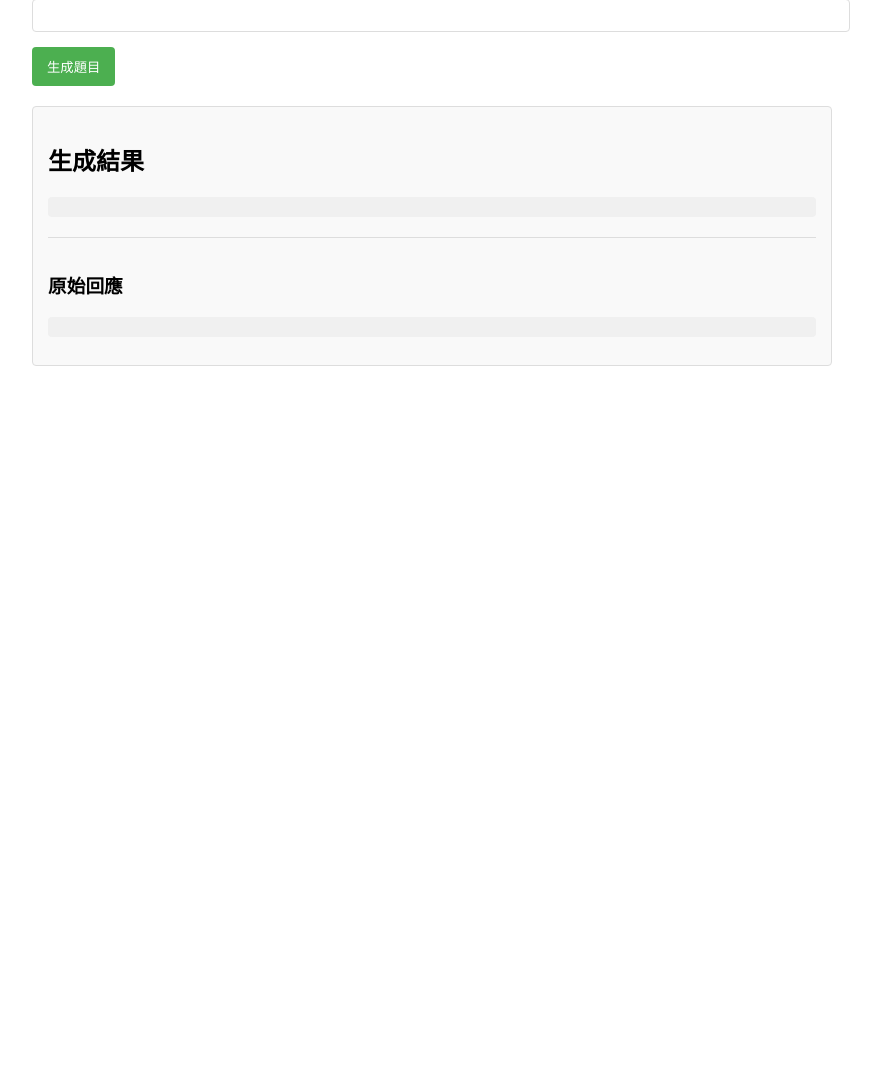
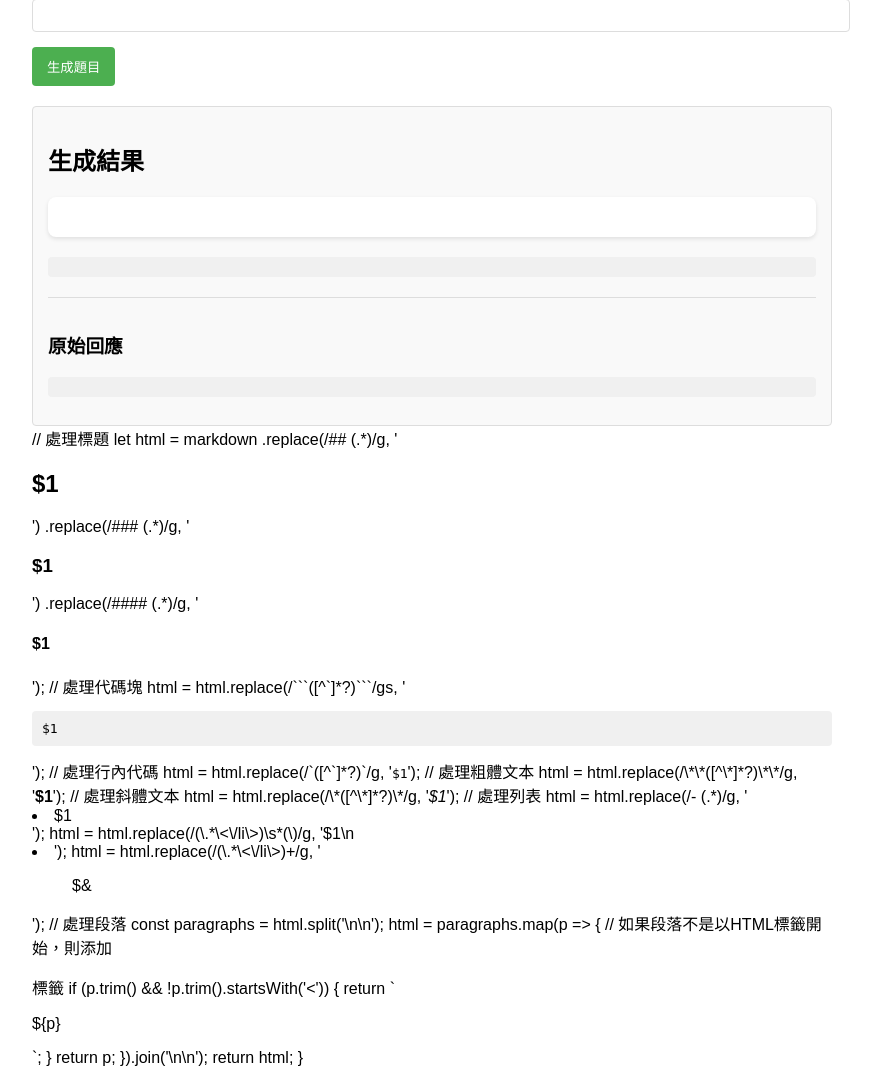
Before and after one commit to achab6421/openaiweb, a PHP site: page /test/test-problem-generator.html in a window 1280 px wide. Shown: the part 293-1380 px from the top of the page, without its empty margins (208-1089 px from the left). Before the commit the page ends 659 px from the top, so only its background shows below. Run offline with PHP 8.4, Linux system fonts and the light colour scheme.

Commit message:
調整版面

````diff
--- /dev/null
+++ b/css/problem-display.css
@@ -0,0 +1,71 @@
+/* 題目顯示樣式 */
+
+.problem-container {
+    font-family: 'Noto Sans TC', sans-serif;
+    line-height: 1.6;
+    color: #333;
+    background-color: #fff;
+    padding: 20px;
+    border-radius: 8px;
+    box-shadow: 0 2px 4px rgba(0, 0, 0, 0.1);
+    margin-bottom: 20px;
+}
+
+.challenge-title {
+    color: #2c3e50;
+    font-size: 22px;
+    font-weight: bold;
+    margin-bottom: 15px;
+    padding-bottom: 10px;
+    border-bottom: 2px solid #eee;
+}
+
+.challenge-content {
+    padding: 5px 0;
+}
+
+.challenge-content p {
+    margin: 12px 0;
+}
+
+.challenge-list {
+    margin: 12px 0;
+    padding-left: 25px;
+}
+
+.challenge-list li {
+    margin-bottom: 8px;
+}
+
+.code-block {
+    background-color: #f8f9fa;
+    border: 1px solid #eaecef;
+    border-radius: 6px;
+    padding: 15px;
+    margin: 15px 0;
+    overflow-x: auto;
+    font-family: 'Courier New', Courier, monospace;
+    line-height: 1.5;
+}
+
+.code-block code {
+    white-space: pre-wrap;
+    word-break: break-all;
+}
+
+/* 響應式設計 */
+@media (max-width: 768px) {
+    .problem-container {
+        padding: 15px;
+    }
+
+    .challenge-title {
+        font-size: 18px;
+    }
+}
+    }
+
+    .problem-section {
+        font-size: 16px;
+    }
+}
--- /dev/null
+++ b/js/problem-formatter.js
@@ -0,0 +1,111 @@
+/**
+ * 題目格式化工具
+ * 專注於格式化挑戰題目部分
+ */
+class ProblemFormatter {
+    /**
+     * 將純文本題目轉換為HTML
+     * @param {string} problemText 原始問題文本
+     * @return {string} 格式化的HTML
+     */
+    static formatProblem(problemText) {
+        if (!problemText) return '';
+
+        // 直接將文本作為挑戰題目內容處理
+        let html = `
+            <div class="challenge-title">挑戰題目</div>
+            <div class="challenge-content">
+                ${this.formatContent(problemText)}
+            </div>
+        `;
+
+        return html;
+    }
+
+    /**
+     * 格式化題目內容
+     * @param {string} content 題目內容
+     * @return {string} 格式化的HTML
+     */
+    static formatContent(content) {
+        // 檢測和格式化代碼區塊
+        content = this.formatCodeBlocks(content);
+
+        // 格式化段落
+        content = content.split('\n\n').map(paragraph => {
+            // 忽略空段落
+            if (!paragraph.trim()) return '';
+
+            // 檢查是否為代碼區塊（已處理過）
+            if (paragraph.includes('<pre class="code-block">')) {
+                return paragraph;
+            }
+
+            // 檢查是否為列表（項目符號或數字列表）
+            if (paragraph.match(/^[-•*]\s/m) || paragraph.match(/^\d+\.\s/m)) {
+                return this.formatList(paragraph);
+            }
+
+            // 一般段落
+            return `<p>${paragraph.replace(/\n/g, '<br>')}</p>`;
+        }).join('');
+
+        return content;
+    }
+
+    /**
+     * 格式化代碼區塊
+     * @param {string} content 原始內容
+     * @return {string} 處理後的內容
+     */
+    static formatCodeBlocks(content) {
+        // 檢測 Python 代碼區塊，可能有 ```python 或單純的 ``` 標記
+        const codeBlockRegex = /```(?:python)?([\s\S]*?)```/g;
+
+        return content.replace(codeBlockRegex, function(match, code) {
+            return `<pre class="code-block"><code>${ProblemFormatter.escapeHtml(code.trim())}</code></pre>`;
+        });
+    }
+
+    /**
+     * 格式化列表
+     * @param {string} paragraph 列表段落
+     * @return {string} 格式化的HTML列表
+     */
+    static formatList(paragraph) {
+        // 檢查是數字列表還是項目符號列表
+        const isNumberedList = paragraph.match(/^\d+\.\s/m);
+        const listType = isNumberedList ? 'ol' : 'ul';
+
+        // 分割為列表項
+        const items = paragraph.split('\n').map(line => {
+            line = line.trim();
+            if (!line) return '';
+
+            // 移除列表標記
+            if (isNumberedList) {
+                line = line.replace(/^\d+\.\s/, '');
+            } else {
+                line = line.replace(/^[-•*]\s/, '');
+            }
+
+            return `<li>${line}</li>`;
+        }).filter(item => item !== '').join('');
+
+        return `<${listType} class="challenge-list">${items}</${listType}>`;
+    }
+
+    /**
+     * HTML 轉義
+     * @param {string} text 原始文本
+     * @return {string} 轉義後的文本
+     */
+    static escapeHtml(text) {
+        return text
+            .replace(/&/g, "&amp;")
+            .replace(/</g, "&lt;")
+            .replace(/>/g, "&gt;")
+            .replace(/"/g, "&quot;")
+            .replace(/'/g, "&#039;");
+    }
+}
--- a/test/test-problem-generator.html
+++ b/test/test-problem-generator.html
@@ -4,6 +4,7 @@
     <meta charset="UTF-8">
     <meta name="viewport" content="width=device-width, initial-scale=1.0">
     <title>Python題目生成測試</title>
+    <link rel="stylesheet" href="../css/problem-display.css">
     <style>
         body {
             font-family: Arial, sans-serif;
@@ -92,7 +93,7 @@
 
     <div id="result">
         <h2>生成結果</h2>
-        <div id="problemContent"></div>
+        <div id="problemContent" class="problem-container"></div>
         <pre id="responseData"></pre>
         <div class="raw-response">
             <h3>原始回應</h3>
@@ -100,6 +101,7 @@
         </div>
     </div>
 
+    <script src="../js/problem-formatter.js"></script>
     <script>
         document.getElementById('generateBtn').addEventListener('click', function() {
             // 獲取輸入值
@@ -157,8 +159,8 @@
 
                 // 處理響應
                 if (data.success) {
-                    // 將Markdown轉換為HTML顯示
-                    const problemHtml = convertMarkdownToHtml(data.problem);
+                    // 使用格式化工具處理問題文本
+                    const problemHtml = ProblemFormatter.formatProblem(data.problem);
                     document.getElementById('problemContent').innerHTML = problemHtml;
                 } else {
                     document.getElementById('problemContent').innerHTML = `<p class="error">錯誤: ${data.message || '生成題目失敗'}</p>`;
@@ -170,11 +172,9 @@
                 console.error('Error:', error);
             });
         });
-
-        // 簡單的Markdown轉HTML功能
-        function convertMarkdownToHtml(markdown) {
-            if (!markdown) return '';
-
+    </script>
+</body>
+</html>
             // 處理標題
             let html = markdown
                 .replace(/## (.*)/g, '<h2>$1</h2>')
````
Also changed, not shown: api/generate-problem.php (+6 -7 lines), level.php (+5 -5 lines), views/challenge.php (added, +47 -0 lines).
